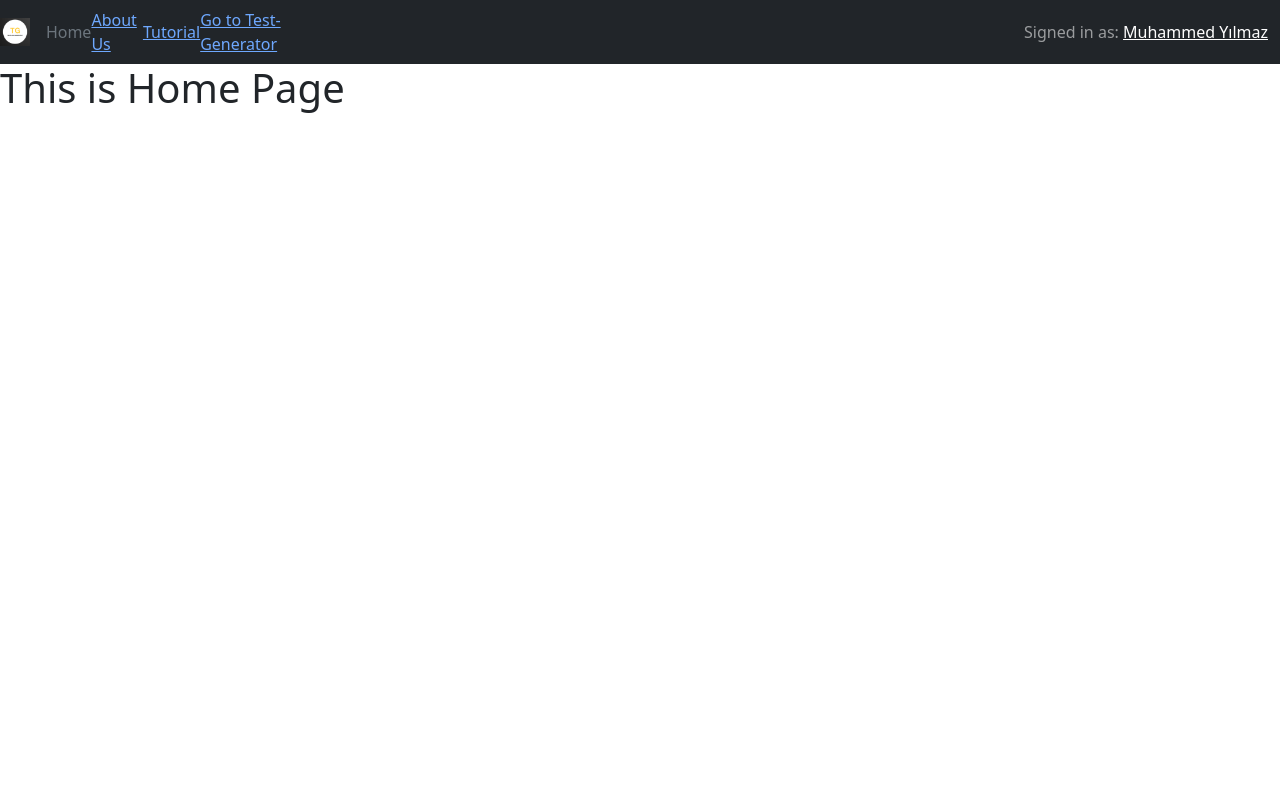
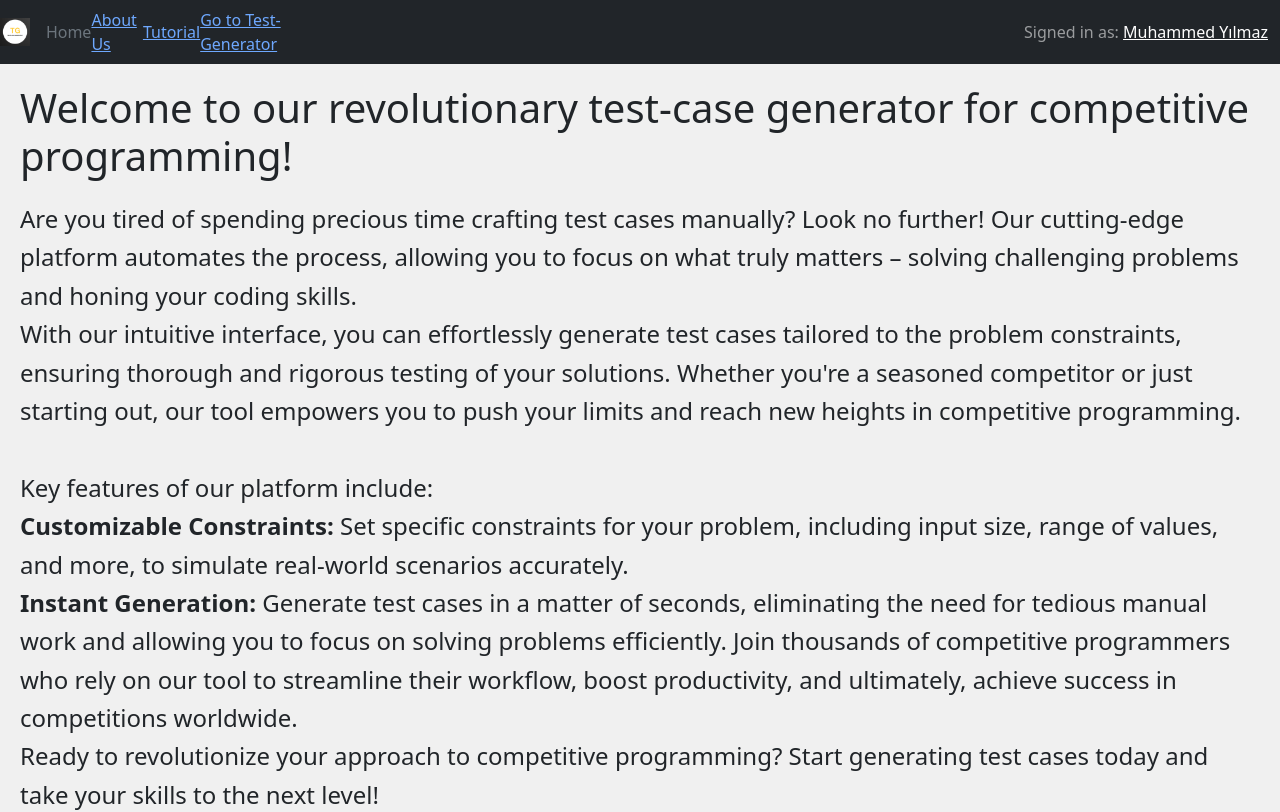
Before and after one commit to TOBB-BIL-481-Project-Group/481-Project-Frontend, a React (Create React App) app: page /home in a window 1280 px wide. Shown: the top 812 px of the page. Built offline with nearby package versions, Linux system fonts and the light colour scheme; what recoil-persist would draw is missing.

Commit message:
Update HomePage

```diff
--- a/src/pages/HomePage.tsx
+++ b/src/pages/HomePage.tsx
@@ -4,6 +4,7 @@ import Container from 'react-bootstrap/Container';
 import Navbar from 'react-bootstrap/Navbar';
 import { NavItem } from 'react-bootstrap';
 import logo from '../media/TG-logo.png';
+import tgBackGround from '../media/TG-BackGround.png';
 const HomePage = () => {
     return (<div>
       <Navbar bg="dark" data-bs-theme="dark" className='justify-content-center '>
@@ -23,7 +24,27 @@ const HomePage = () => {
           </Navbar.Collapse>
         </Container>
       </Navbar>
-      <h1>This is Home Page</h1>
+        <div style={{ padding: '20px', backgroundColor: '#f0f0f0'}}>
+          <h1>Welcome to our revolutionary test-case generator for competitive programming!</h1>
+        <p style={{ fontSize: '24px', lineHeight: '1.6', margin: '20px 0' }}>
+Are you tired of spending precious time crafting test cases manually? Look no further! Our cutting-edge platform automates the process, allowing you to focus on what truly matters – solving challenging problems and honing your coding skills.
+        <br></br>
+With our intuitive interface, you can effortlessly generate test cases tailored to the problem constraints, ensuring thorough and rigorous testing of your solutions. Whether you're a seasoned competitor or just starting out, our tool empowers you to push your limits and reach new heights in competitive programming.
+      <br></br>
+      <br></br>
+Key features of our platform include:
+<br></br>
+<span style={{fontWeight: 'bold'}}>Customizable Constraints:</span> Set specific constraints for your problem, including input size, range of values, and more, to simulate real-world scenarios accurately.
+<br></br>
+<span style={{fontWeight: 'bold'}}>Instant Generation:</span> Generate test cases in a matter of seconds, eliminating the need for tedious manual work and allowing you to focus on solving problems efficiently.
+Join thousands of competitive programmers who rely on our tool to streamline their workflow, boost productivity, and ultimately, achieve success in competitions worldwide.
+<br></br>
+Ready to revolutionize your approach to competitive programming? Start generating test cases today and take your skills to the next level!
+        </p>
+        </div>
+      <div style={{ backgroundImage: `url(${tgBackGround})`, backgroundSize: 'cover', backgroundRepeat: 'no-repeat', backgroundPosition: 'center', width: '100%', height: '36vh'}}>
+
+      </div>
       </div>
 
       )
```
Also changed, not shown: src/media/TG-BackGround.png (added).
